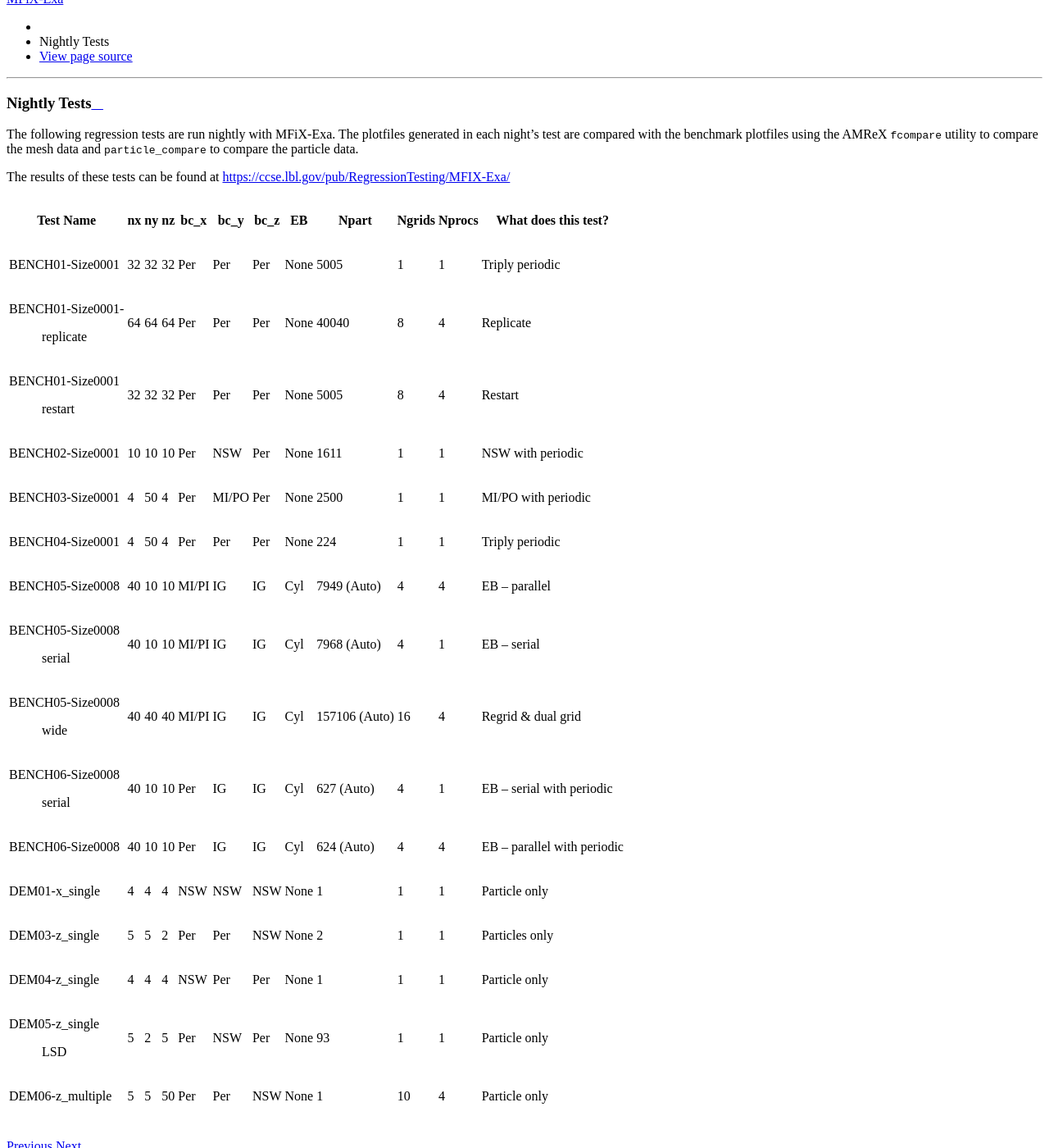
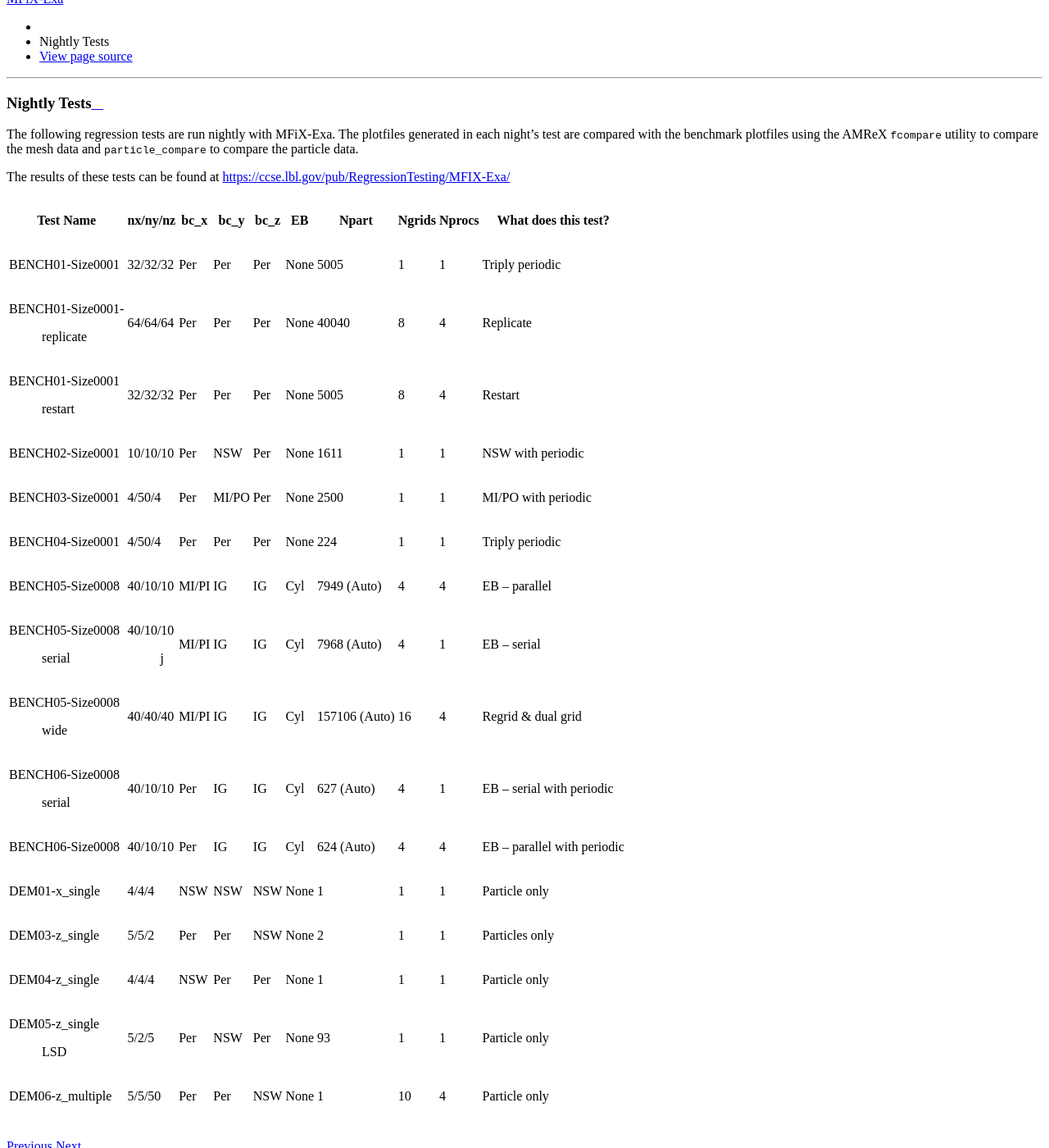
Before and after one commit to mwm126/MFIX-Exa, a Sphinx documentation site: the page built from docs/source/NightlyTests.rst, in a window 1280 px wide and 1400 px high, scrolled down 285 px. Shown: the whole window at 82% size. Built offline with Sphinx 7.4.7 and the Read the Docs theme 2.0.0, drawn with Linux system fonts in a browser that asks for light colours; pages that are not in the unit, such as notebooks, are missing from menus.

Commit message:
Table formatting

```diff
--- a/docs/source/NightlyTests.rst
+++ b/docs/source/NightlyTests.rst
@@ -9,46 +9,46 @@ and :cpp:`particle_compare` to compare the particle data.
 
 The results of these tests can be found at https://ccse.lbl.gov/pub/RegressionTesting/MFIX-Exa/
 
-+----------------------+----+----+----+-------+---------+------+------+--------+--------+--------+-------------+------------+
-| Test Name            | nx | ny | nz | bc_x  | bc_y    | bc_z | EB   | Npart  | Ngrids | Nprocs | What does this test?     |
-+======================+====+====+====+=======+=========+======+======+========+========+========+=============+============+
-| BENCH01-Size0001     | 32 | 32 | 32 | Per   | Per     | Per  | None | 5005   | 1      | 1      | Triply periodic          |
-+----------------------+----+----+----+-------+---------+------+------+--------+--------+--------+-------------+------------+
-| BENCH01-Size0001-    | 64 | 64 | 64 | Per   | Per     | Per  | None | 40040  | 8      | 4      | Replicate                |
-|  replicate           |    |    |    |       |         |      |      |        |        |        |                          |
-+----------------------+----+----+----+-------+---------+------+------+--------+--------+--------+-------------+------------+
-| BENCH01-Size0001     | 32 | 32 | 32 | Per   | Per     | Per  | None | 5005   | 8      | 4      | Restart                  |
-|  restart             |    |    |    |       |         |      |      |        |        |        |                          |
-+----------------------+----+----+----+-------+---------+------+------+--------+--------+--------+-------------+------------+
-| BENCH02-Size0001     | 10 | 10 | 10 | Per   | NSW     | Per  | None | 1611   | 1      | 1      | NSW with periodic        |
-+----------------------+----+----+----+-------+---------+------+------+--------+--------+--------+-------------+------------+
-| BENCH03-Size0001     |  4 | 50 | 4  | Per   | MI/PO   | Per  | None | 2500   | 1      | 1      | MI/PO with periodic      |
-+----------------------+----+----+----+-------+---------+------+------+--------+--------+--------+-------------+------------+
-| BENCH04-Size0001     |  4 | 50 | 4  | Per   | Per     | Per  | None | 224    | 1      | 1      | Triply periodic          |
-+----------------------+----+----+----+-------+---------+------+------+--------+--------+--------+-------------+------------+
-| BENCH05-Size0008     | 40 | 10 | 10 | MI/PI | IG      | IG   | Cyl  | 7949   | 4      | 4      | EB -- parallel           |
-|                      |    |    |    |       |         |      |      | (Auto) |        |        |                          |
-+----------------------+----+----+----+-------+---------+------+------+--------+--------+--------+-------------+------------+
-| BENCH05-Size0008     | 40 | 10 | 10 | MI/PI | IG      | IG   | Cyl  | 7968   | 4      | 1      | EB -- serial             |
-|  serial              |    |    |    |       |         |      |      | (Auto) |        |        |                          |
-+----------------------+----+----+----+-------+---------+------+------+--------+--------+--------+-------------+------------+
-| BENCH05-Size0008     | 40 | 40 | 40 | MI/PI | IG      | IG   | Cyl  | 157106 | 16     | 4      | Regrid & dual grid       |
-|  wide                |    |    |    |       |         |      |      | (Auto) |        |        |                          |
-+----------------------+----+----+----+-------+---------+------+------+--------+--------+--------+-------------+------------+
-| BENCH06-Size0008     | 40 | 10 | 10 |  Per  | IG      | IG   | Cyl  | 627    | 4      | 1      | EB -- serial             |
-|  serial              |    |    |    |       |         |      |      | (Auto) |        |        | with periodic            |
-+----------------------+----+----+----+-------+---------+------+------+--------+--------+--------+-------------+------------+
-| BENCH06-Size0008     | 40 | 10 | 10 |  Per  | IG      | IG   | Cyl  | 624    | 4      | 4      | EB -- parallel           |
-|                      |    |    |    |       |         |      |      | (Auto) |        |        | with periodic            |
-+----------------------+----+----+----+-------+---------+------+------+--------+--------+--------+-------------+------------+
-| DEM01-x_single       | 4  | 4  | 4  |  NSW  | NSW     | NSW  | None |   1    | 1      | 1      | Particle  only           |
-+----------------------+----+----+----+-------+---------+------+------+--------+--------+--------+-------------+------------+
-| DEM03-z_single       | 5  | 5  | 2  |  Per  | Per     | NSW  | None |   2    | 1      | 1      | Particles only           |
-+----------------------+----+----+----+-------+---------+------+------+--------+--------+--------+-------------+------------+
-| DEM04-z_single       | 4  | 4  | 4  |  NSW  | Per     | Per  | None |   1    | 1      | 1      | Particle  only           |
-+----------------------+----+----+----+-------+---------+------+------+--------+--------+--------+-------------+------------+
-| DEM05-z_single       | 5  | 2  | 5  |  Per  | NSW     | Per  | None |   93   | 1      | 1      | Particle  only           |
-|   LSD                |    |    |    |       |         |      |      |        |        |        |                          |
-+----------------------+----+----+----+-------+---------+------+------+--------+--------+--------+-------------+------------+
-| DEM06-z_multiple     | 5  | 5  | 50 |  Per  | Per     | NSW  | None |   1    | 10     | 4      | Particle  only           |
-+----------------------+----+----+----+-------+---------+------+------+--------+--------+--------+-------------+------------+
++----------------------+----------+-------+---------+------+------+--------+--------+--------+-------------+------------+
+| Test Name            | nx/ny/nz | bc_x  | bc_y    | bc_z | EB   | Npart  | Ngrids | Nprocs | What does this test?     |
++======================+==========+=======+=========+======+======+========+========+========+=============+============+
+| BENCH01-Size0001     | 32/32/32 | Per   | Per     | Per  | None | 5005   | 1      | 1      | Triply periodic          |
++----------------------+----------+-------+---------+------+------+--------+--------+--------+-------------+------------+
+| BENCH01-Size0001-    | 64/64/64 | Per   | Per     | Per  | None | 40040  | 8      | 4      | Replicate                |
+|  replicate           |          |       |         |      |      |        |        |        |                          |
++----------------------+----------+-------+---------+------+------+--------+--------+--------+-------------+------------+
+| BENCH01-Size0001     | 32/32/32 | Per   | Per     | Per  | None | 5005   | 8      | 4      | Restart                  |
+|  restart             |          |       |         |      |      |        |        |        |                          |
++----------------------+----------+-------+---------+------+------+--------+--------+--------+-------------+------------+
+| BENCH02-Size0001     | 10/10/10 | Per   | NSW     | Per  | None | 1611   | 1      | 1      | NSW with periodic        |
++----------------------+----------+-------+---------+------+------+--------+--------+--------+-------------+------------+
+| BENCH03-Size0001     |  4/50/4  | Per   | MI/PO   | Per  | None | 2500   | 1      | 1      | MI/PO with periodic      |
++----------------------+----------+-------+---------+------+------+--------+--------+--------+-------------+------------+
+| BENCH04-Size0001     |  4/50/4  | Per   | Per     | Per  | None | 224    | 1      | 1      | Triply periodic          |
++----------------------+----------+-------+---------+------+------+--------+--------+--------+-------------+------------+
+| BENCH05-Size0008     | 40/10/10 | MI/PI | IG      | IG   | Cyl  | 7949   | 4      | 4      | EB -- parallel           |
+|                      |          |       |         |      |      | (Auto) |        |        |                          |
++----------------------+----------+-------+---------+------+------+--------+--------+--------+-------------+------------+
+| BENCH05-Size0008     | 40/10/10 | MI/PI | IG      | IG   | Cyl  | 7968   | 4      | 1      | EB -- serial             |
+|  serial              |     j    |       |         |      |      | (Auto) |        |        |                          |
++----------------------+----------+-------+---------+------+------+--------+--------+--------+-------------+------------+
+| BENCH05-Size0008     | 40/40/40 | MI/PI | IG      | IG   | Cyl  | 157106 | 16     | 4      | Regrid & dual grid       |
+|  wide                |          |       |         |      |      | (Auto) |        |        |                          |
++----------------------+----------+-------+---------+------+------+--------+--------+--------+-------------+------------+
+| BENCH06-Size0008     | 40/10/10 |  Per  | IG      | IG   | Cyl  | 627    | 4      | 1      | EB -- serial             |
+|  serial              |          |       |         |      |      | (Auto) |        |        | with periodic            |
++----------------------+----------+-------+---------+------+------+--------+--------+--------+-------------+------------+
+| BENCH06-Size0008     | 40/10/10 |  Per  | IG      | IG   | Cyl  | 624    | 4      | 4      | EB -- parallel           |
+|                      |          |       |         |      |      | (Auto) |        |        | with periodic            |
++----------------------+----------+-------+---------+------+------+--------+--------+--------+-------------+------------+
+| DEM01-x_single       |  4/4/4   |  NSW  | NSW     | NSW  | None |   1    | 1      | 1      | Particle  only           |
++----------------------+----------+-------+---------+------+------+--------+--------+--------+-------------+------------+
+| DEM03-z_single       | 5/5/2    |  Per  | Per     | NSW  | None |   2    | 1      | 1      | Particles only           |
++----------------------+----------+-------+---------+------+------+--------+--------+--------+-------------+------------+
+| DEM04-z_single       | 4/4/4    |  NSW  | Per     | Per  | None |   1    | 1      | 1      | Particle  only           |
++----------------------+----------+-------+---------+------+------+--------+--------+--------+-------------+------------+
+| DEM05-z_single       | 5/2/5    |  Per  | NSW     | Per  | None |   93   | 1      | 1      | Particle  only           |
+|   LSD                |          |       |         |      |      |        |        |        |                          |
++----------------------+----------+-------+---------+------+------+--------+--------+--------+-------------+------------+
+| DEM06-z_multiple     | 5/5/50   |  Per  | Per     | NSW  | None |   1    | 10     | 4      | Particle  only           |
++----------------------+----------+-------+---------+------+------+--------+--------+--------+-------------+------------+
```
